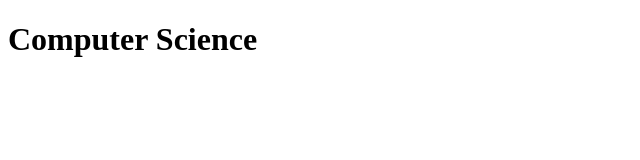
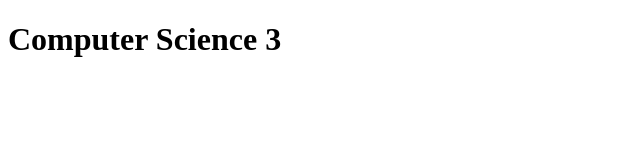
Before and after one commit to fnax17/CS3, a plain HTML site: page index.html in a window 1280 px wide. Shown: the full height of the page, 0-640 px from the left. Drawn offline with Linux system fonts and the light colour scheme.

Commit message:
Update index.html

```diff
--- a/index.html
+++ b/index.html
@@ -4,6 +4,6 @@
       <title> My first webpage </title>
     </head>
     <body>
-      <h1> Computer Science </h1>
+      <h1> Computer Science 3 </h1>
     </body>
 </html>
```
